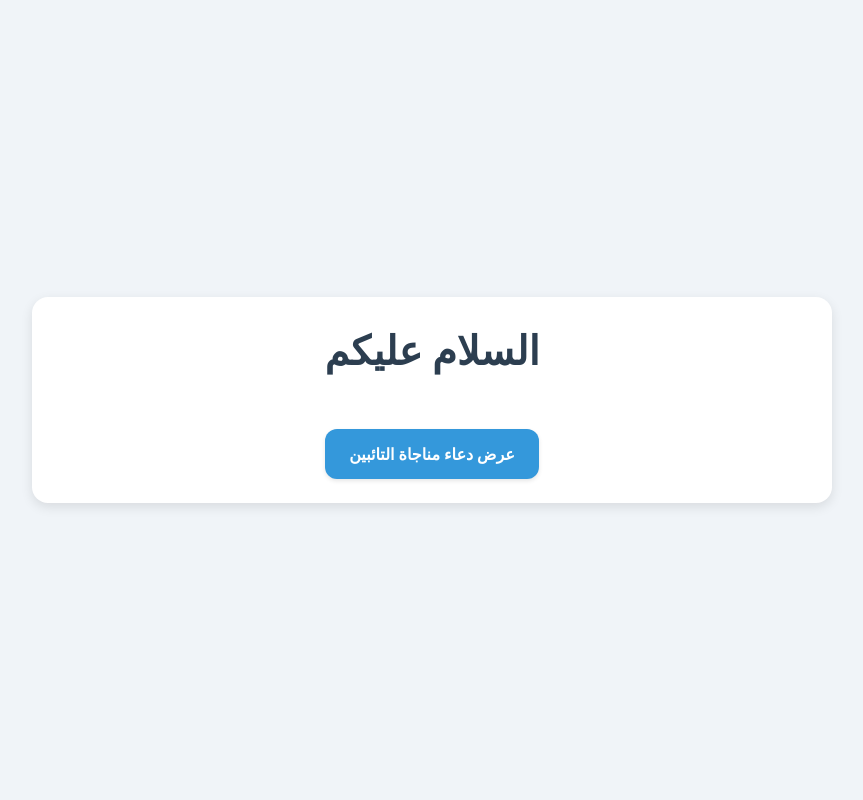
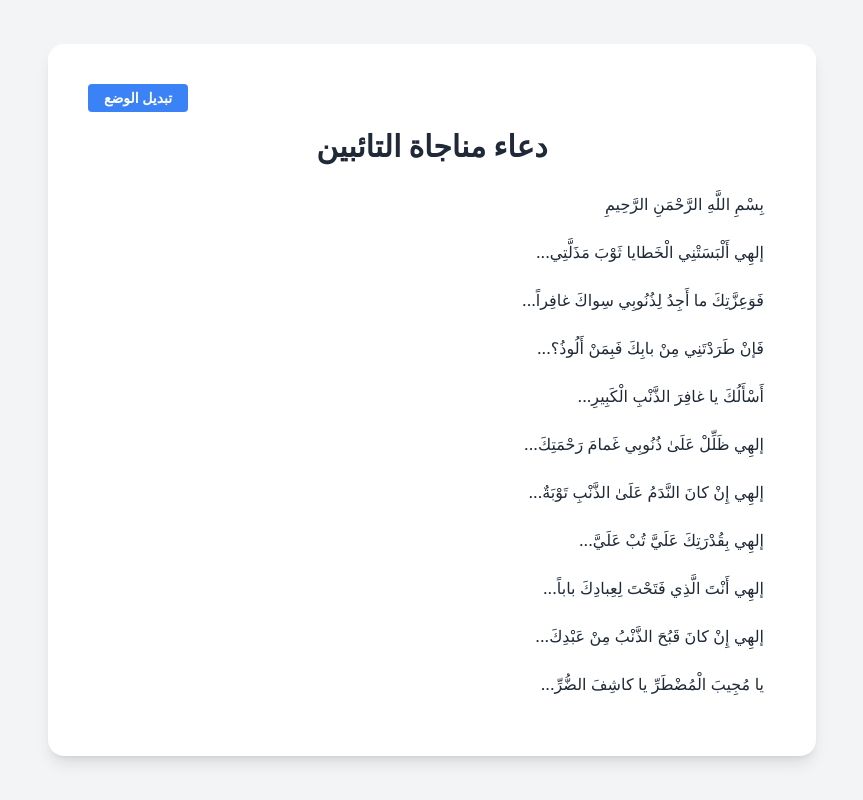
Before and after one commit to Al3MD8/HUSSAIN, a plain HTML site: page index.html in a window 1280 px wide. Shown: the whole page, without its empty margins (208-1071 px from the left). Drawn offline with nearby package versions, Linux system fonts and the light colour scheme.

Commit message:
Update index.html

```diff
--- a/index.html
+++ b/index.html
@@ -1,144 +1,76 @@
 <!DOCTYPE html>
 <html lang="ar" dir="rtl">
 <head>
-    <meta charset="UTF-8">
-    <meta name="viewport" content="width=device-width, initial-scale=1.0">
-    <title>موقع إسلامي بسيط</title>
+  <meta charset="UTF-8" />
+  <meta name="viewport" content="width=device-width, initial-scale=1.0" />
+  <title>دعاء مناجاة التائبين</title>
   <script src="https://cdn.tailwindcss.com"></script>
-    <link href="https://fonts.googleapis.com/css2?family=Inter:wght@400;600;700&display=swap" rel="stylesheet">
+  <link href="https://fonts.googleapis.com/css2?family=Inter:wght@400;600;700&display=swap" rel="stylesheet" />
+  <script>
+    // تمكين الوضع الليلي باستخدام Tailwind
+    tailwind.config = {
+      darkMode: 'class',
+    };
+  </script>
   <style>
     body {
       font-family: 'Inter', sans-serif;
-            background-color: #f0f4f8; /* Light blue-gray background */
-            display: flex;
-            justify-content: center;
-            align-items: center;
-            min-height: 100vh;
-            margin: 0;
-            overflow-x: hidden; /* Prevent horizontal scrolling */
     }
-        .page-container {
-            width: 100%;
-            max-width: 800px;
-            padding: 1.5rem;
-            background-color: #ffffff; /* White background for content */
-            box-shadow: 0 4px 12px rgba(0, 0, 0, 0.1);
-            border-radius: 1rem;
-            text-align: center;
-            display: flex;
-            flex-direction: column;
-            justify-content: center;
-            align-items: center;
-            box-sizing: border-box; /* Include padding in width */
+
+    .scroll-style {
+      scrollbar-width: thin;
+      scrollbar-color: #a0aec0 #edf2f7;
     }
-        .hidden {
-            display: none;
+
+    .scroll-style::-webkit-scrollbar {
+      width: 8px;
     }
-        .page-title {
-            font-size: 2.5rem; /* Larger text for titles */
-            font-weight: 700;
-            color: #2c3e50; /* Darker blue-gray for text */
-            margin-bottom: 1.5rem;
-        }
-        .dua-text {
-            font-size: 1.1rem;
-            line-height: 1.8;
-            color: #34495e;
-            text-align: justify;
-            direction: rtl; /* Right-to-left for Arabic text */
-            margin-bottom: 1.5rem;
-            max-height: 70vh; /* Limit height for scrollable content */
-            overflow-y: auto; /* Enable scrolling for long text */
-            padding-right: 10px; /* Padding for scrollbar */
-            scrollbar-width: thin; /* Firefox */
-            scrollbar-color: #a0aec0 #edf2f7; /* Firefox */
-        }
-        .dua-text::-webkit-scrollbar {
-            width: 8px; /* Webkit browsers */
-        }
-        .dua-text::-webkit-scrollbar-track {
-            background: #edf2f7; /* Webkit browsers */
+
+    .scroll-style::-webkit-scrollbar-track {
+      background: #edf2f7;
       border-radius: 10px;
     }
-        .dua-text::-webkit-scrollbar-thumb {
-            background-color: #a0aec0; /* Webkit browsers */
+
+    .scroll-style::-webkit-scrollbar-thumb {
+      background-color: #a0aec0;
       border-radius: 10px;
       border: 2px solid #ffffff;
     }
-        .dua-paragraph {
-            margin-bottom: 1rem;
-        }
-        .nav-button {
-            background-color: #3498db; /* Blue button */
-            color: white;
-            padding: 0.8rem 1.5rem;
-            border-radius: 0.75rem;
-            font-weight: 600;
-            cursor: pointer;
-            transition: background-color 0.3s ease;
-            box-shadow: 0 2px 4px rgba(0, 0, 0, 0.1);
-            margin-top: 1.5rem;
-        }
-        .nav-button:hover {
-            background-color: #2980b9; /* Darker blue on hover */
-        }
-
-        /* Responsive adjustments */
-        @media (max-width: 640px) {
-            .page-title {
-                font-size: 2rem;
-            }
-            .dua-text {
-                font-size: 1rem;
-            }
-            .nav-button {
-                padding: 0.6rem 1.2rem;
-                font-size: 0.9rem;
-            }
-            .page-container {
-                padding: 1rem;
-                margin: 1rem; /* Add margin for smaller screens */
-            }
-        }
   </style>
 </head>
-<body>
-    <div id="page1" class="page-container">
-        <h1 class="page-title">السلام عليكم</h1>
-        <button class="nav-button" onclick="showPage('page2')">عرض دعاء مناجاة التائبين</button>
+<body class="bg-gray-100 dark:bg-gray-900 transition-colors duration-300">
+
+  <div class="min-h-screen flex items-center justify-center px-4 py-10">
+    <div class="w-full max-w-3xl bg-white dark:bg-gray-800 text-gray-800 dark:text-gray-200 shadow-lg rounded-2xl p-6 md:p-10 text-center">
+
+      <!-- زر التبديل بين الليل والنهار -->
+      <div class="flex justify-end mb-4">
+        <button onclick="toggleTheme()" class="text-sm font-semibold bg-blue-500 hover:bg-blue-600 text-white py-1 px-4 rounded transition">
+          تبديل الوضع
+        </button>
       </div>
 
-    <div id="page2" class="page-container hidden">
-        <h1 class="page-title">دعاء مناجاة التائبين</h1>
-        <div class="dua-text">
-            <p class="dua-paragraph">بِسْمِ اللَّهِ الرَّحْمَنِ الرَّحِيمِ</p>
-            <p class="dua-paragraph">إلهِي أَلْبَسَتْنِي الْخَطايا ثَوْبَ مَذَلَّتِي، وَجَلَّلَنِي التَّباعُدُ مِنْكَ لِباسَ مَسْكَنَتِي، وَأَماتَ قَلْبِي عَظِيمُ جِنايَتِي، فَأَحْيِه بِتَوْبَةٍ مِنْكَ يا أَمَلِي وَبُغْيَتِي، وَيا سُؤْلِي وَمُنْيَتِي.</p>
-            <p class="dua-paragraph">فَوَعِزَّتِكَ ما أَجِدُ لِذُنُوبِي سِواكَ غافِراً، وَلا أَرى لِكَسْرِي غَيْرَكَ جابِراً، وَقَدْ خَضَعْتُ بِالإِنابَةِ إلَيْكَ وَعَنَوْتُ بِالاسْتِكانَةِ لَدَيْكَ.</p>
-            <p class="dua-paragraph">فَإنْ طَرَدْتَنِي مِنْ بابِكَ فَبِمَنْ أَلُوذُ؟ وَإنْ رَدَدْتَنِي عَنْ جَنابِكَ فَبِمَنْ أَعُوذُ؟ فَوَا أَسَفاهُ مِنْ خَجْلَتِي وَافْتِضاحِي، وَوا لَهْفاهُ مِنْ سُوءِ عَمَلِي وَاجْتِراحِي.</p>
-            <p class="dua-paragraph">أَسْأَلُكَ يا غافِرَ الذَّنْبِ الْكَبِيرِ وَيا جابِرَ الْعَظْمِ الْكَسِيرِ، أَنْ تَهَبَ لِي مُوبِقاتِ الْجَرائِرِ، وَتَسْتُرَ عَلَيَّ فاضِحاتِ السَّرائِرِ، وَلا تُخْلِنِي فِي مَشْهَدِ الْقِيامَةِ مِنْ بَرْدِ عَفْوِكَ وَغَفْرِكَ، وَلا تُعْرِنِي مِنْ جَمِيلِ صَفْحِكَ وَسَتْرِكَ.</p>
-            <p class="dua-paragraph">إلهِي ظَلِّلْ عَلَىٰ ذُنُوبِي غَمامَ رَحْمَتِكَ، وَأَرْسِلْ عَلَىٰ عُيُوبِي سَحابَ رَأْفَتِكَ. إلهِي هَلْ يَرْجِعُ الْعَبْدُ الْآبِقُ إِلَّا إِلَىٰ مَوْلاهُ؟ أَمْ هَلْ يُجِيرُهُ مِنْ سَخَطِهِ أَحَدٌ سِواهُ؟</p>
-            <p class="dua-paragraph">إلهِي إِنْ كانَ النَّدَمُ عَلَىٰ الذَّنْبِ تَوْبَةٌ فَإنِّي وَعِزَّتِكَ مِنْ النَّادِمِينَ! وَإِنْ كانَ الاسْتِغْفارُ مِنْ الْخَطِيئَةِ حِطَّةً فَإنِّي لَكَ مِنْ الْمُسْتَغْفِرِينَ! لَكَ الْعُتْبَىٰ حَتَّىٰ تَرْضَىٰ.</p>
-            <p class="dua-paragraph">إلهِي بِقُدْرَتِكَ عَلَيَّ تُبْ عَلَيَّ، وَبِحِلْمِكَ عَنِّي اعْفُ عَنِّي، وَبِعِلْمِكَ بِي ارْفَقْ بِي.</p>
-            <p class="dua-paragraph">إلهِي أَنْتَ الَّذِي فَتَحْتَ لِعِبادِكَ بابَاً إِلَىٰ عَفْوِكَ سَمَّيْتَهُ التَّوْبَةَ، فَقُلْتَ تُوبُوا إِلَىٰ اللهِ تَوْبَةً نَصُوحاً، فَمَا عُذْرُ مَنْ أَغْفَلَ دُخُولَ الْبابِ بَعْدَ فَتْحِهِ؟</p>
-            <p class="dua-paragraph">إلهِي إِنْ كانَ قَبُحَ الذَّنْبُ مِنْ عَبْدِكَ فَلْيَحْسُنْ الْعَفْوُ مِنْ عِنْدِكَ. إلهِي ما أَنا بِأَوَّلِ مَنْ عَصاكَ فَتُبْتَ عَلَيْهِ، وَتَعَرَّضَ لِمَعْرُوفِكَ فَجُدْتَ عَلَيْهِ.</p>
-            <p class="dua-paragraph">يا مُجِيبَ الْمُضْطَرِّ يا كاشِفَ الضُّرِّ، يا عَظِيمَ الْبِرِّ يا عَلِيماً بِمَا فِي السِّرِّ، يا جَمِيلَ السِّتْرِ، اسْتَشْفَعْتُ بِجُودِكَ وَكَرمِكَ إِلَيْكَ، وَتَوَسَّلْتُ بِجَنابِكَ وَتَرَحُّمِكَ لَدَيْكَ، فَاسْتَجِبْ دُعائِي وَلا تُخَيِّبْ فِيكَ رَجائِي، وَتَقَبَّلْ تَوْبَتِي وَكَفِّرْ خَطِيئَتِي، بِمَنِّكَ وَرَحْمَتِكَ يا أَرْحَمَ الرَّاحِمِينَ.</p>
+      <h1 class="text-3xl font-bold mb-6">دعاء مناجاة التائبين</h1>
+
+      <div class="text-right leading-loose max-h-[70vh] overflow-y-auto px-3 scroll-style">
+        <p class="mb-4">بِسْمِ اللَّهِ الرَّحْمَنِ الرَّحِيمِ</p>
+        <p class="mb-4">إلهِي أَلْبَسَتْنِي الْخَطايا ثَوْبَ مَذَلَّتِي...</p>
+        <p class="mb-4">فَوَعِزَّتِكَ ما أَجِدُ لِذُنُوبِي سِواكَ غافِراً...</p>
+        <p class="mb-4">فَإنْ طَرَدْتَنِي مِنْ بابِكَ فَبِمَنْ أَلُوذُ؟...</p>
+        <p class="mb-4">أَسْأَلُكَ يا غافِرَ الذَّنْبِ الْكَبِيرِ...</p>
+        <p class="mb-4">إلهِي ظَلِّلْ عَلَىٰ ذُنُوبِي غَمامَ رَحْمَتِكَ...</p>
+        <p class="mb-4">إلهِي إِنْ كانَ النَّدَمُ عَلَىٰ الذَّنْبِ تَوْبَةٌ...</p>
+        <p class="mb-4">إلهِي بِقُدْرَتِكَ عَلَيَّ تُبْ عَلَيَّ...</p>
+        <p class="mb-4">إلهِي أَنْتَ الَّذِي فَتَحْتَ لِعِبادِكَ باباً...</p>
+        <p class="mb-4">إلهِي إِنْ كانَ قَبُحَ الذَّنْبُ مِنْ عَبْدِكَ...</p>
+        <p class="mb-4">يا مُجِيبَ الْمُضْطَرِّ يا كاشِفَ الضُّرِّ...</p>
       </div>
-        <button class="nav-button" onclick="showPage('page1')">العودة للصفحة الرئيسية</button>
+    </div>
   </div>
 
   <script>
-        // دالة لعرض الصفحة المطلوبة وإخفاء الأخرى
-        function showPage(pageId) {
-            const page1 = document.getElementById('page1');
-            const page2 = document.getElementById('page2');
-
-            if (pageId === 'page1') {
-                page1.classList.remove('hidden');
-                page2.classList.add('hidden');
-            } else {
-                page1.classList.add('hidden');
-                page2.classList.remove('hidden');
-            }
+    function toggleTheme() {
+      document.body.classList.toggle('dark');
     }
   </script>
 </body>
```
Lines whose indentation alone changed are shown as unchanged.
